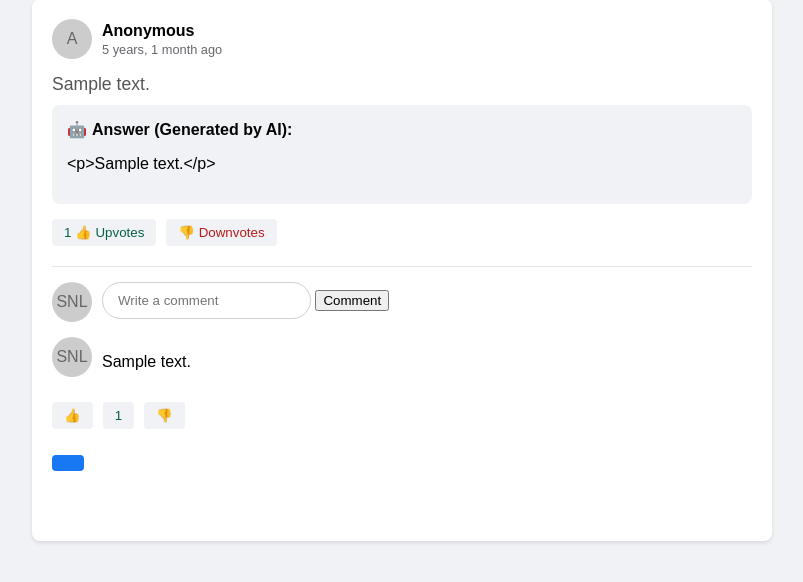
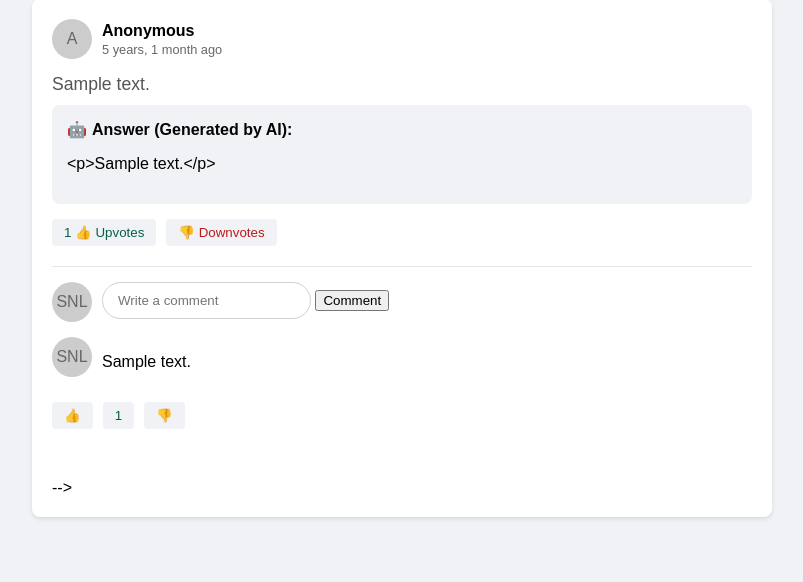
Before and after one commit to sushrit7/Verified-GPT, a Django app: page /thread/1/ in a window 1280 px wide. Shown: the part 21-603 px from the top of the page, without its empty margins (238-1041 px from the left). Run offline with Django 5.2, Linux system fonts and the light colour scheme; tables that the repository leaves empty hold one stand-in row (Sample ...); some libraries are stand-ins or nearby versions.

Commit message:
Update thread.html

```diff
--- a/myapp/templates/thread.html
+++ b/myapp/templates/thread.html
@@ -295,7 +295,7 @@
             </div>
             {% endfor %}
             {% endfor %}
-            <div class="action-buttons">
+            <!-- <div class="action-buttons">
                 <form method="POST" action="{% url 'update_thread' question.id %}">
                     {% csrf_token %}
                     <button class="action-btn primary-btn" type="submit">
```
Also changed, not shown: other parts of myapp/templates/thread.html (+1 -1 lines).
